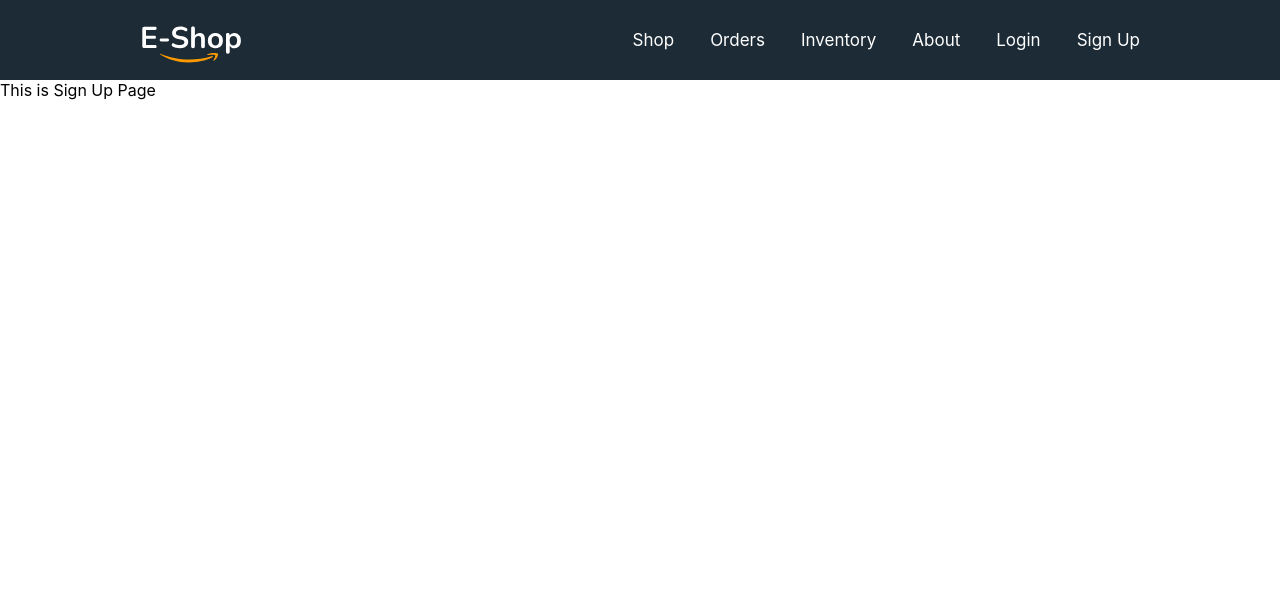
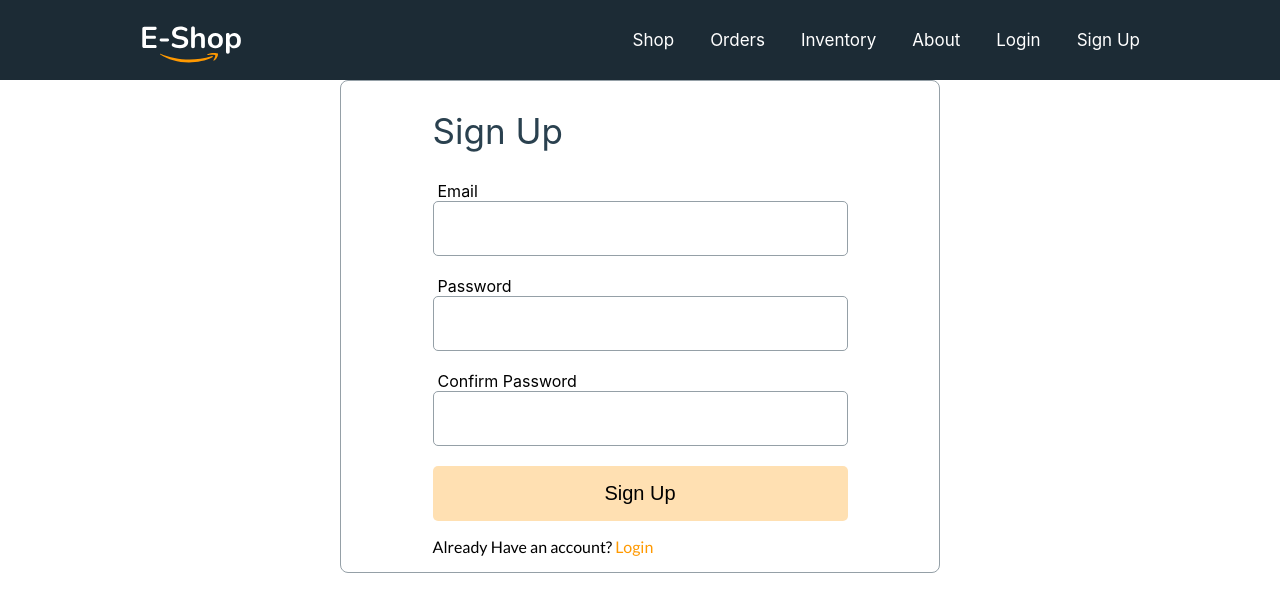
Before and after one commit to Rafath-Auvee/EShop-with-Reactjs, a React (Create React App) app: page /signup in a window 1280 px wide. Shown: the top 612 px of the page. Built offline with nearby package versions, Linux system fonts and the light colour scheme; the HTML template or start-up script is replaced by a standard one.

Commit message:
sign in sign up page done

```diff
--- a/package.json
+++ b/package.json
@@ -12,6 +12,7 @@
     "firebase": "^9.6.11",
     "react": "^17.0.2",
     "react-dom": "^17.0.2",
+    "react-firebase-hooks": "^5.0.3",
     "react-router-dom": "^6.3.0",
     "react-scripts": "5.0.0",
     "web-vitals": "^2.1.4"
--- a/src/component/Login/Login.css
+++ b/src/component/Login/Login.css
@@ -0,0 +1,52 @@
+.form-container {
+    width: 600px;
+    margin: 0 auto;
+    border: 1px solid #95A0A7;
+    box-sizing: border-box;
+    border-radius: 8px;
+    display: flex;
+    justify-content: center;
+}
+
+.form-title {
+    font-size: 35px;
+    color: #2A414F;
+    font-weight: 400;
+}
+
+.input-group{
+    margin-bottom: 20px;
+}
+
+.input-group label {
+    display: block;
+    margin-left: 5px;
+}
+
+.input-group input {
+    width: 415px;
+    height: 55px;
+    border: 1px solid #95A0A7;
+    box-sizing: border-box;
+    border-radius: 5px;
+    font-size: 24px;
+    padding-left: 5px;
+}
+
+.form-submit{
+    width: 415px;
+    height: 55px;
+    background-color: rgba(255, 153, 0, 0.3);
+    border-radius: 5px;
+    border: none;
+    font-size: 20px;
+    cursor: pointer;
+}
+.form-submit:hover{
+    background-color: rgba(255, 153, 0, 0.5);
+}
+
+.form-link{
+    color: #FF9900;
+    text-decoration: none;
+}
--- a/src/component/Login/Login.js
+++ b/src/component/Login/Login.js
@@ -1,9 +1,63 @@
-import React from 'react';
+import React, { useState } from 'react';
+import { useSignInWithEmailAndPassword } from 'react-firebase-hooks/auth';
+import { Link, useLocation, useNavigate } from 'react-router-dom';
+import auth from '../../firebase.init';
+import './Login.css';
 
 const Login = () => {
+    const [email, setEmail] = useState('');
+    const [password, setPassword] = useState('');
+    const [
+        signInWithEmailAndPassword,
+        user,
+        loading,
+        error,
+    ] = useSignInWithEmailAndPassword(auth);
+
+    const navigate = useNavigate();
+    const location = useLocation();
+    const from = location.state?.from?.pathname || '/';
+
+    const handleEmailBlur = event => {
+        setEmail(event.target.value);
+    }
+
+    const handlePasswordBlur = event => {
+        setPassword(event.target.value);
+    }
+
+    if (user) {
+        navigate(from, {replace: true});
+    }
+
+    const handleUserSignIn = event => {
+        event.preventDefault();
+        signInWithEmailAndPassword(email, password);
+    }
+
     return (
-        <div>
-            <h2>Login Page</h2>
+        <div className='form-container'>
+            <div>
+                <h2 className='form-title'>Login</h2>
+                <form onSubmit={handleUserSignIn}>
+                    <div className="input-group">
+                        <label htmlFor="email">Email</label>
+                        <input onBlur={handleEmailBlur} type="email" name="email" id="" required />
+                    </div>
+                    <div className="input-group">
+                        <label htmlFor="password">Password</label>
+                        <input onBlur={handlePasswordBlur} type="password" name="password" id="" required />
+                    </div>
+                    <p style={{ color: 'red' }}>{error?.message}</p>
+                    {
+                        loading && <p>Loading...</p>
+                    }
+                    <input className='form-submit' type="submit" value="Login" />
+                </form>
+                <p>
+                    New to Ema-John? <Link className='form-link' to="/signup">Create an account</Link>
+                </p>
+            </div>
         </div>
     );
 };
--- a/src/component/Sign Up/SignUp.js
+++ b/src/component/Sign Up/SignUp.js
@@ -1,9 +1,71 @@
-import React from 'react';
+import React, { useState } from 'react';
+import { Link, useNavigate } from 'react-router-dom';
+import { useCreateUserWithEmailAndPassword } from 'react-firebase-hooks/auth';
+import auth from '../../firebase.init';
 
 const SignUp = () => {
+    const [email, setEmail] = useState('');
+    const [password, setPassword] = useState('');
+    const [confirmPassword, setConfirmPassword] = useState('');
+    const [error, setError] = useState('');
+    const navigate = useNavigate();
+
+    const [createUserWithEmailAndPassword, user] = useCreateUserWithEmailAndPassword(auth)
+
+    const handleEmailBlur = event =>{
+        setEmail(event.target.value);
+    }
+
+    const handlePasswordBlur = event =>{
+        setPassword(event.target.value);
+    }
+
+    const handleConfirmPasswordBlur = event =>{
+        setConfirmPassword(event.target.value);
+    }
+
+    if(user){
+        navigate('/shop');
+    }
+
+    const handleCreateUser = event =>{
+        event.preventDefault();
+        if(password !== confirmPassword){
+            setError('Your two passwords did not match');
+            return;
+        }
+        if(password.length <6){
+            setError('Password must be 6 characters or longer');
+            return;
+        }
+
+        createUserWithEmailAndPassword(email, password);
+    }
+
     return (
-        <div>
-            This is Sign Up Page
+        <div className='form-container'>
+            <div>
+                <h2 className='form-title'>Sign Up</h2>
+                <form onSubmit={handleCreateUser}>
+                    <div className="input-group">
+                        <label htmlFor="email">Email</label>
+                        <input onBlur={handleEmailBlur} type="email" name="email" id="" required/>
+                    </div>
+                    <div className="input-group">
+                        <label htmlFor="password">Password</label>
+                        <input onBlur={handlePasswordBlur} type="password" name="password" id=""  required/>
+                    </div>
+                    <div className="input-group">
+                        <label htmlFor="confirm-password">Confirm Password</label>
+                        <input onBlur={handleConfirmPasswordBlur} type="password" name="confirm-password" id="" />
+                    </div>
+                    <p style={{color: 'red'}}>{error}</p>
+                    <input className='form-submit' type="submit" value="Sign Up"  required/>
+                </form>
+                <p>
+                    Already Have an account? <Link className='form-link' to="/login">Login</Link>
+                </p>
+            </div>
         </div>
     );
 };
```
Also changed, not shown: 1 other file (tests, documents, lock files or other folders).
